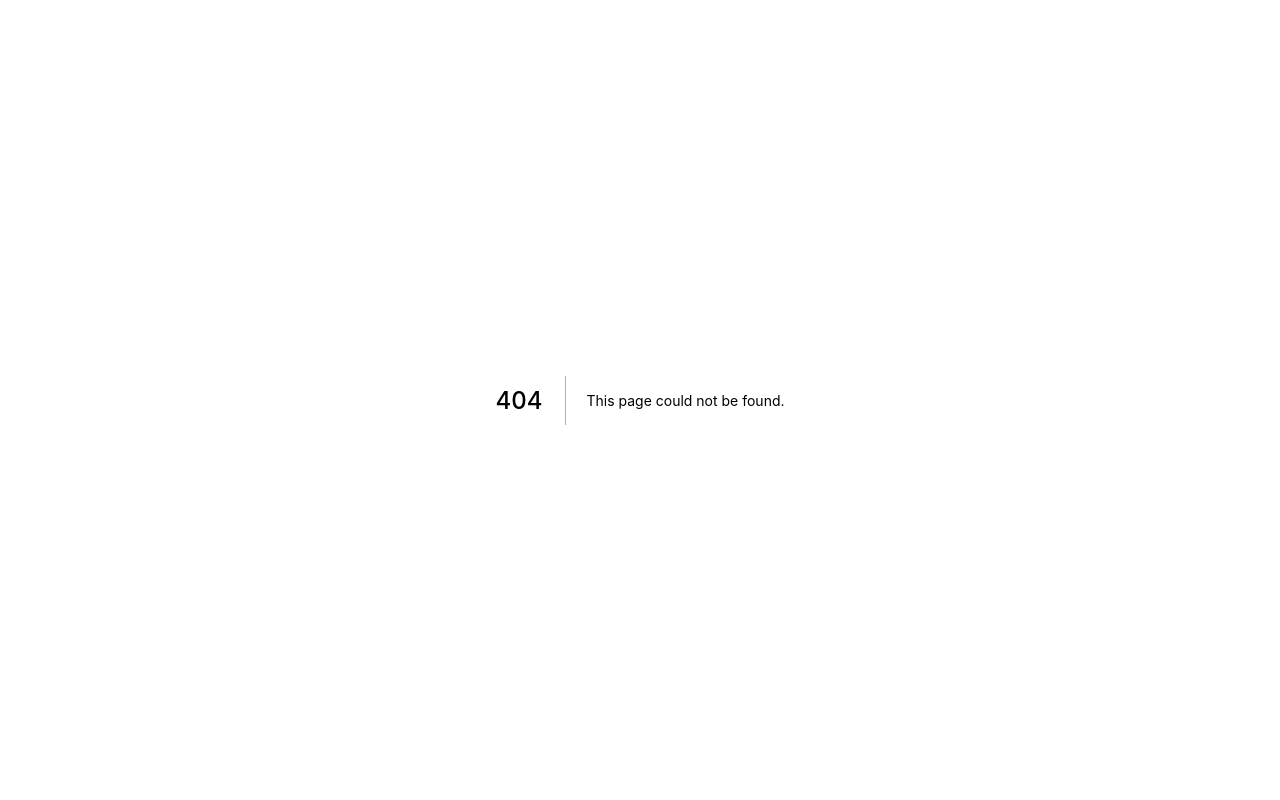
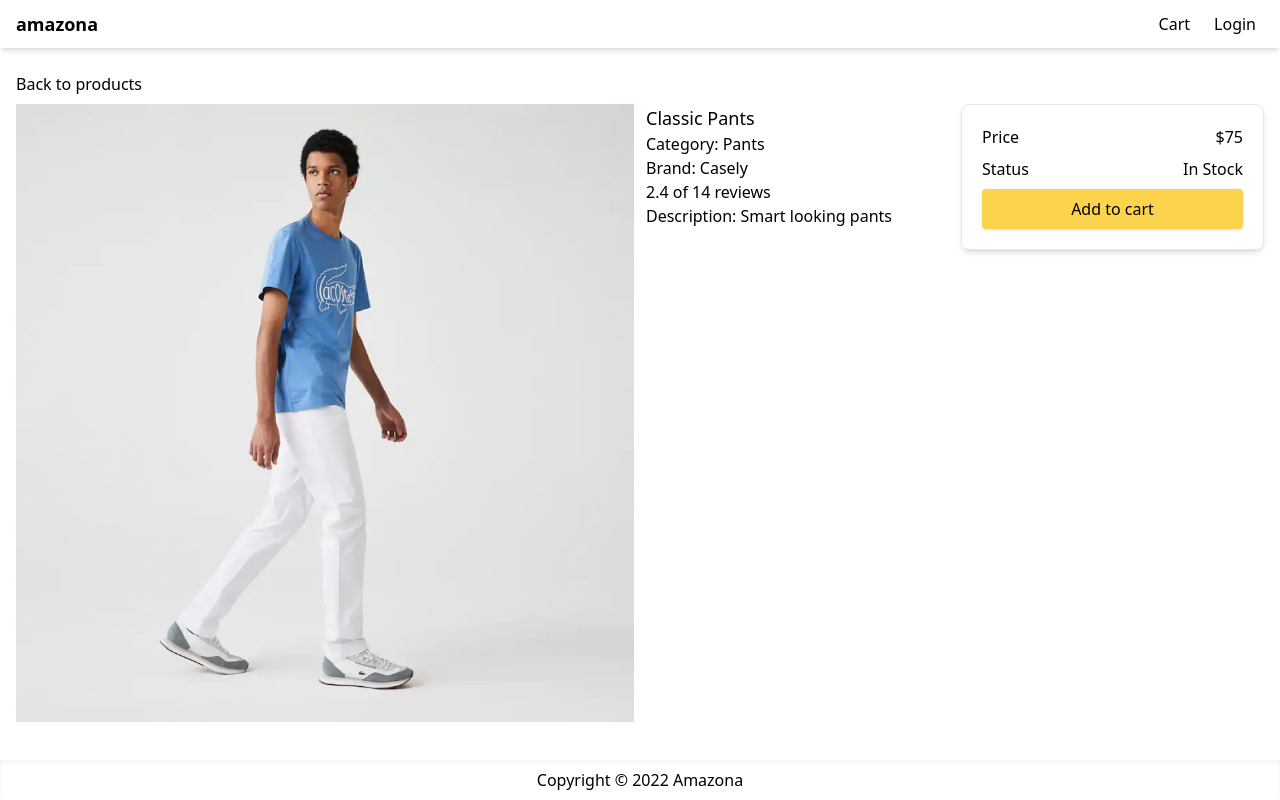
Before and after one commit to DanielAdane/next-amazona, a Next.js app: page /product/classic-pants in a window 1280 px wide. Before the commit this address had no page. Built offline with nearby package versions, Linux system fonts and the light colour scheme.

Commit message:
add product detail page

```diff
--- a/pages/index.js
+++ b/pages/index.js
@@ -2,7 +2,7 @@
 import ProductItem from "../components/ProductItem";
 import data from "../utils/data";
 
-export default function Home() {
+export default function HomePage() {
   return (
     <Layout title="Home Page">
       <div className="grid grid-cols-1 gap-4 md:grid-cols-3 lg:grid-cols-4">
--- /dev/null
+++ b/pages/product/[slug].js
@@ -0,0 +1,61 @@
+import Image from "next/image";
+import Link from "next/link";
+import { useRouter } from "next/router";
+import Layout from "../../components/Layout";
+import data from "../../utils/data";
+
+function ProductPage() {
+  const { query } = useRouter();
+  const { slug } = query;
+
+  const product = data.products.find((product) => product.slug === slug);
+
+  if (!product) return <div>Product Not Found</div>;
+
+  return (
+    <Layout title={product.name}>
+      <div className="py-2">
+        <Link href="/">Back to products</Link>
+      </div>
+      <div className="grid md:grid-cols-4 md:gap-3">
+        <div className="md:col-span-2">
+          <Image
+            src={product.image}
+            alt={product.namee}
+            width={640}
+            height={640}
+            layout="responsive"
+          />
+        </div>
+        <div>
+          <ul>
+            <li>
+              <h1 className="text-lg">{product.name}</h1>
+            </li>
+            <li>Category: {product.category}</li>
+            <li>Brand: {product.brand}</li>
+            <li>
+              {product.rating} of {product.numReviews} reviews
+            </li>
+            <li>Description: {product.description}</li>
+          </ul>
+        </div>
+        <div>
+          <div className="card p-5">
+            <div className="mb-2 flex justify-between">
+              <div>Price</div>
+              <div>${product.price}</div>
+            </div>
+            <div className="mb-2 flex justify-between">
+              <div>Status</div>
+              <div>{product.countInStock > 0 ? "In Stock" : "Unavailable"}</div>
+            </div>
+            <button className="primary-button w-full">Add to cart</button>
+          </div>
+        </div>
+      </div>
+    </Layout>
+  );
+}
+
+export default ProductPage;
```
